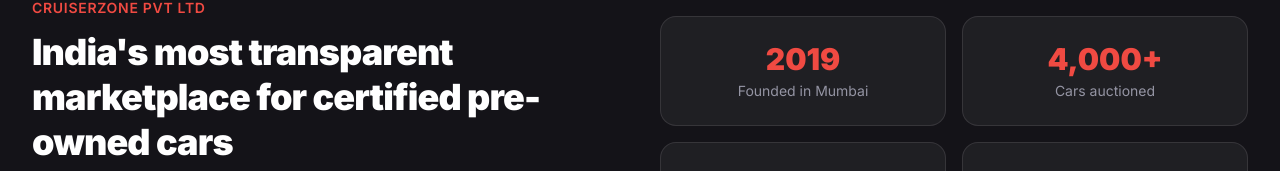
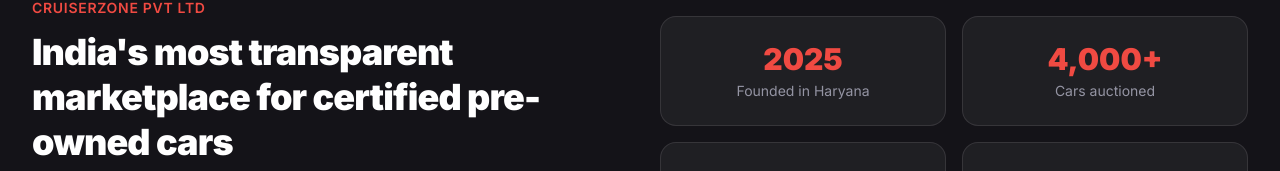
Before and after one commit to Shraddhanjali04/CruiserZone-, a Next.js app: page /about in a window 1280 px wide. Shown: the part 147-318 px from the top of the page. Built offline with nearby package versions, Linux system fonts and the light colour scheme; no server answers.

Commit message:
feat: update About Us - founded in Haryana, 2025

```diff
--- a/src/app/about/page.jsx
+++ b/src/app/about/page.jsx
@@ -36,7 +36,7 @@
           </div>
           <div className="grid grid-cols-2 gap-4">
             {[
-            ["2019", "Founded in Mumbai"],
+            ["2025", "Founded in Haryana"],
             ["4,000+", "Cars auctioned"],
             ["9", "Cities served"],
             ["₹4 Cr+", "Sold to date"],
```
